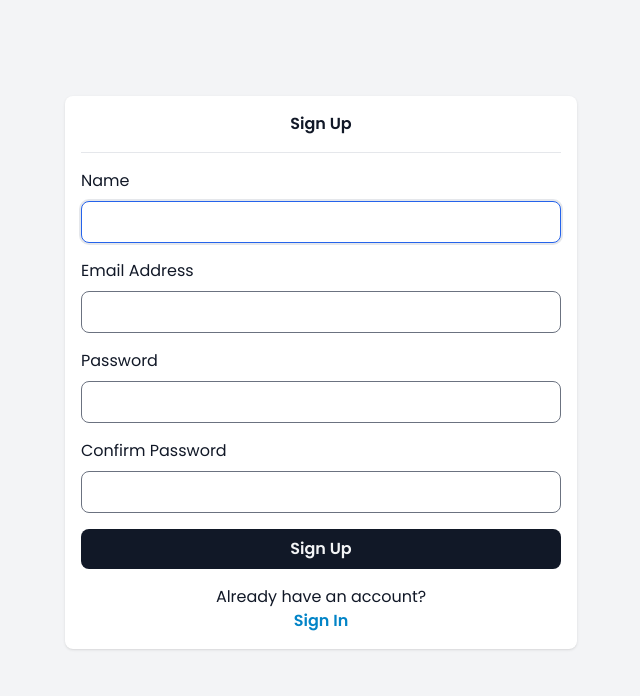
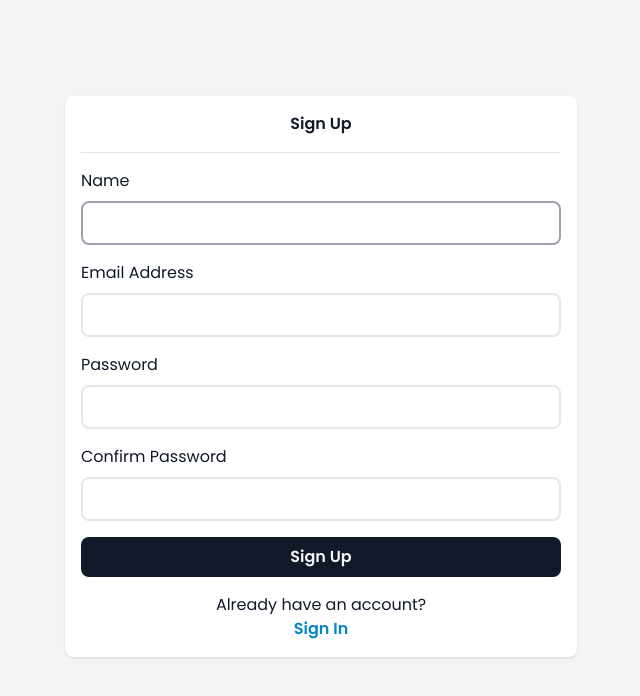
Before and after one commit to theozebua/task-management-system, a React (Vite) app in the folder react-frontend/: page /signin in a window 1280 px wide. Both pictures are taken after a click on the link "Sign Up". Shown: the top 696 px of the page, without its empty margins (319-959 px from the left). Built offline with nearby package versions, Linux system fonts and the light colour scheme.

Commit message:
`refactor:` change form input styles

```diff
--- a/react-frontend/src/index.css
+++ b/react-frontend/src/index.css
@@ -13,3 +13,9 @@
     @apply bg-gray-100 text-gray-900;
   }
 }
+
+@layer components {
+  .form-input {
+    @apply w-full rounded-lg border-2 border-gray-200 transition focus:border-gray-400 focus:ring-transparent;
+  }
+}
--- a/react-frontend/src/pages/auth/SignIn.tsx
+++ b/react-frontend/src/pages/auth/SignIn.tsx
@@ -87,7 +87,7 @@ export default (): JSX.Element => {
       ref={wrapper}
       className='animate__animated animate__lightSpeedInLeft animate__fast'>
       <div className='mx-auto mt-20 rounded-lg bg-white p-4 shadow md:max-w-lg'>
-        <div className='border-b pb-4'>
+        <div className='border-b-2 pb-4'>
           <span className='block text-center font-semibold'>Sign In</span>
         </div>
         <div>
@@ -98,7 +98,7 @@ export default (): JSX.Element => {
               <span className='mb-2 block'>Email Address</span>
               <input
                 ref={emailRef}
-                className='w-full rounded-lg border p-2 outline-none focus:ring-2 focus:ring-gray-200'
+                className='form-input'
                 type='email'
                 autoFocus
               />
@@ -110,7 +110,7 @@ export default (): JSX.Element => {
               <span className='mb-2 block'>Password</span>
               <input
                 ref={passwordRef}
-                className='w-full rounded-lg border p-2 outline-none focus:ring-2 focus:ring-gray-200'
+                className='form-input'
                 type='password'
               />
               {errors.password && (
--- a/react-frontend/src/pages/auth/SignUp.tsx
+++ b/react-frontend/src/pages/auth/SignUp.tsx
@@ -92,7 +92,7 @@ export default (): JSX.Element => {
               <span className='mb-2 block'>Name</span>
               <input
                 ref={nameRef}
-                className='w-full rounded-lg border p-2 outline-none focus:ring-2 focus:ring-gray-200'
+                className='form-input'
                 type='text'
                 autoFocus
               />
@@ -104,7 +104,7 @@ export default (): JSX.Element => {
               <span className='mb-2 block'>Email Address</span>
               <input
                 ref={emailRef}
-                className='w-full rounded-lg border p-2 outline-none focus:ring-2 focus:ring-gray-200'
+                className='form-input'
                 type='email'
               />
               {errors.email && (
@@ -115,7 +115,7 @@ export default (): JSX.Element => {
               <span className='mb-2 block'>Password</span>
               <input
                 ref={passwordRef}
-                className='w-full rounded-lg border p-2 outline-none focus:ring-2 focus:ring-gray-200'
+                className='form-input'
                 type='password'
               />
               {errors.password && (
@@ -126,7 +126,7 @@ export default (): JSX.Element => {
               <span className='mb-2 block'>Confirm Password</span>
               <input
                 ref={passwordConfirmationRef}
-                className='w-full rounded-lg border p-2 outline-none focus:ring-2 focus:ring-gray-200'
+                className='form-input'
                 type='password'
               />
               {errors.password_confirmation && (
```
